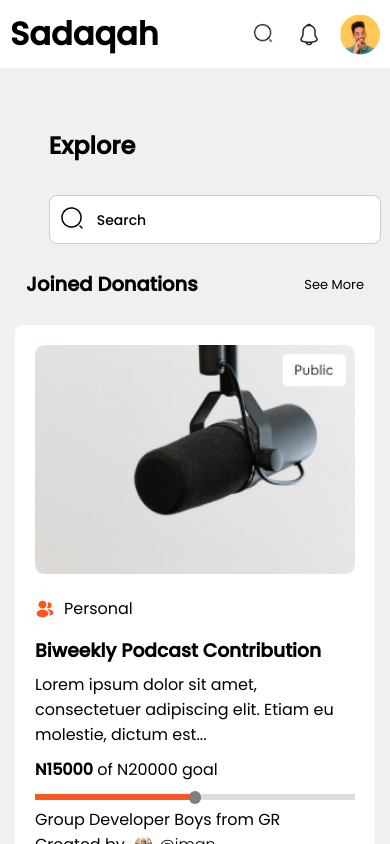
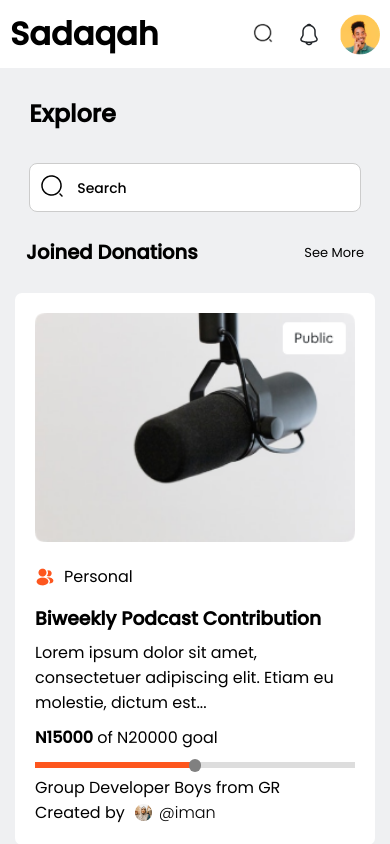
Before and after one commit to IderaNimah/Sadaqah-App, a React (Vite) app: page /explore in a window 390 px wide. Shown: the top 844 px of the page. Built offline with nearby package versions, Linux system fonts and the light colour scheme; the HTML template or start-up script is replaced by a standard one.

Commit message:
explore update

```diff
--- a/src/App.css
+++ b/src/App.css
@@ -792,6 +792,16 @@ nav li {
   width: 361px;
 }
 
+/* Explore */
+.headexplore {
+  margin: auto;
+  margin-top: unset;
+  width: 85%;
+}
+.headexplore h2{
+  margin-top: 28px;
+}
+
 /* Profile */
 .myProfile {
   margin: auto;
```
